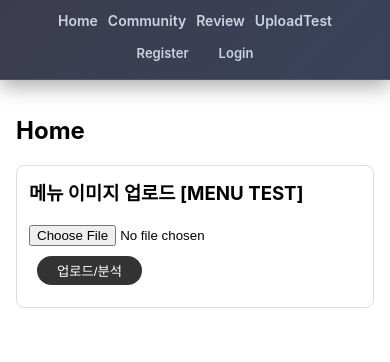
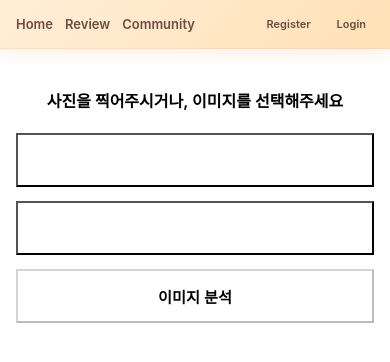
Before and after one commit to Honey-plants/project_Practice, a React (Create React App) app in the folder frontend/: page / in a window 390 px wide. Shown: the top 362 px of the page. Built offline with nearby package versions, Linux system fonts and the light colour scheme; no server answers.

Commit message:
continu update

```diff
--- a/frontend/src/App.js
+++ b/frontend/src/App.js
@@ -43,7 +43,7 @@ export default function App() {
           <Route path="/register" element={<Register />} />
 
           {/* 커뮤니티 - 목록/상세 공개 */}
-          <Route path="/community" element={<CommunityList />} />
+          <Route path="/community" element={<Community />} />
           <Route path="/community/:id" element={<CommunityDetail />} />
 
           {/* 리뷰 - 목록/상세 공개 */}
--- a/frontend/src/components/layout/Header.css
+++ b/frontend/src/components/layout/Header.css
@@ -1,48 +1,61 @@
-/* ===== Global Header ===== */
-.header {
+/* ===== Header Wrapper ===== */
+.header-wrapper {
+  width: 100%;
+  display: flex;
+  justify-content: center;
   position: sticky;
   top: 0;
   z-index: 1000;
+  background: #f5f5f5; /* 바깥쪽 배경 */
+}
+
+/* ===== Global Header ===== */
+.header {
+  /* 모바일 액정 크기로 고정 */
+  max-width: 420px;
+  width: 100%;
 
   display: flex;
   justify-content: space-between;
   align-items: center;
   gap: 16px;
 
-  padding: 14px 24px;
+  padding: 14px 20px;
   box-sizing: border-box;
 
   background: linear-gradient(
     135deg,
-    rgba(26, 26, 46, 0.85) 0%,
-    rgba(22, 33, 62, 0.85) 100%
+    rgba(255, 237, 213, 0.95) 0%,
+    rgba(255, 224, 178, 0.95) 100%
   );
-  backdrop-filter: blur(12px);
+  backdrop-filter: blur(10px);
 
-  border-bottom: 1px solid rgba(255, 255, 255, 0.1);
-  box-shadow: 0 6px 20px rgba(0, 0, 0, 0.35);
-  color: #e0e0e0;
+  border-bottom: 1px solid rgba(237, 187, 153, 0.3);
+  box-shadow: 0 4px 16px rgba(237, 146, 73, 0.15);
+
+  color: #5d4037;
   font-family: -apple-system, BlinkMacSystemFont, 'Segoe UI', Roboto, Oxygen, Ubuntu, sans-serif;
 }
 
 /* ===== Left Navigation ===== */
 .header .nav {
   display: flex;
-  gap: 18px;
+  gap: 16px;
   align-items: center;
 }
 
 .header .nav a {
   font-size: 14px;
   font-weight: 600;
-  color: #cbd5e0;
+  color: #6d4c41;
   text-decoration: none;
   position: relative;
   transition: color 0.2s ease;
+  white-space: nowrap;
 }
 
 .header .nav a:hover {
-  color: #ffffff;
+  color: #d84315;
 }
 
 /* underline hover effect */
@@ -53,7 +66,7 @@
   bottom: -6px;
   width: 0%;
   height: 2px;
-  background: linear-gradient(135deg, #667eea 0%, #764ba2 100%);
+  background: linear-gradient(135deg, #ff8a65 0%, #ef6c00 100%);
   transition: width 0.25s ease;
 }
 
@@ -64,69 +77,101 @@
 /* ===== Right Auth Area ===== */
 .header .auth {
   display: flex;
-  gap: 14px;
+  gap: 12px;
   align-items: center;
 }
 
 .header .auth a {
-  font-size: 13px;
+  font-size: 12px;
   font-weight: 600;
-  color: #cbd5e0;
+  color: #6d4c41;
   text-decoration: none;
   padding: 6px 10px;
-  border-radius: 6px;
+  border-radius: 8px;
   transition: all 0.2s ease;
+  white-space: nowrap;
 }
 
 .header .auth a:hover {
-  color: #fff;
-  background-color: rgba(255, 255, 255, 0.08);
+  color: #d84315;
+  background-color: rgba(255, 138, 101, 0.15);
 }
 
-/* nickname / email */
-.header .me {
+/* nickname 링크 스타일 */
+.header .auth .me-link {
   font-size: 13px;
   font-weight: 700;
-  color: #fff;
-  padding: 6px 10px;
-  border-radius: 6px;
-  background-color: rgba(255, 255, 255, 0.08);
+  color: #5d4037;
+  padding: 6px 12px;
+  border-radius: 8px;
+  background-color: rgba(255, 138, 101, 0.2);
+  transition: all 0.2s ease;
+  cursor: pointer;
+  white-space: nowrap;
+  max-width: 100px;
+  overflow: hidden;
+  text-overflow: ellipsis;
+}
+
+.header .auth .me-link:hover {
+  color: #ffffff;
+  background-color: rgba(255, 112, 67, 0.85);
+  transform: translateY(-1px);
+  box-shadow: 0 4px 12px rgba(255, 112, 67, 0.3);
 }
 
 /* ===== Logout Button ===== */
 .header .auth button {
   padding: 6px 14px;
-  font-size: 13px;
+  font-size: 12px;
   font-weight: 600;
   color: #fff;
 
-  background: linear-gradient(135deg, #f093fb 0%, #f5576c 100%);
+  background: linear-gradient(135deg, #ff8a65 0%, #ff6f00 100%);
   border: none;
-  border-radius: 6px;
+  border-radius: 8px;
   cursor: pointer;
 
   transition: all 0.25s ease;
-  box-shadow: 0 3px 10px rgba(245, 87, 108, 0.35);
+  box-shadow: 0 3px 10px rgba(255, 111, 0, 0.3);
+  white-space: nowrap;
 }
 
 .header .auth button:hover {
   transform: translateY(-1px);
-  box-shadow: 0 6px 16px rgba(245, 87, 108, 0.45);
+  box-shadow: 0 6px 16px rgba(255, 111, 0, 0.4);
+  background: linear-gradient(135deg, #ff7043 0%, #ef6c00 100%);
 }
 
 /* ===== Responsive ===== */
-@media (max-width: 768px) {
+@media (max-width: 480px) {
   .header {
-    flex-direction: column;
-    align-items: stretch;
-    gap: 10px;
+    max-width: 100%;
     padding: 12px 16px;
+    gap: 12px;
   }
 
-  .header .nav,
+  .header .nav {
+    gap: 12px;
+  }
+
+  .header .nav a {
+    font-size: 13px;
+  }
+
   .header .auth {
-    justify-content: center;
-    flex-wrap: wrap;
     gap: 10px;
   }
+
+  .header .auth a,
+  .header .auth button {
+    font-size: 11px;
+    padding: 5px 8px;
+  }
+
+  .header .auth .me-link {
+    font-size: 12px;
+    padding: 5px 10px;
+    max-width: 80px;
+  }
 }
--- a/frontend/src/components/layout/Header.jsx
+++ b/frontend/src/components/layout/Header.jsx
@@ -17,6 +17,7 @@ export default function Header() {
   const isAdmin = stateMember.me?.role === "ADMIN";
 
   return (
+    <div className="header-wrapper">
       <div className="header">
         <div className="nav">
           {isAdmin ? (
@@ -26,9 +27,8 @@ export default function Header() {
           ) : (
             <>
               <Link to="/">Home</Link>
+              <Link to="/review">Review</Link>
               <Link to="/community">Community</Link>
-            <Link to="/review">Review</Link>
-            <Link to="/upload/test">UploadTest</Link>
             </>
           )}
         </div>
@@ -37,10 +37,9 @@ export default function Header() {
         <div className="auth">
           {stateAuth.accessToken ? (
             <>
-            <span className="me">
+              <Link to="/member/profile" className="me-link">
                 {stateMember.me?.nickname || stateMember.me?.email || "me"}
-            </span>
-            {!isAdmin && <Link to="/member/profile">Profile</Link>}
+              </Link>
               <button onClick={onLogout}>Logout</button>
             </>
           ) : (
@@ -52,5 +51,6 @@ export default function Header() {
           )}
         </div>
       </div>
+    </div>
   );
 }
--- a/frontend/src/index.css
+++ /dev/null
@@ -1,2 +0,0 @@
-/* Import common global styles */
-@import './styles/common.css';
--- /dev/null
+++ b/frontend/src/pages/Home.css
@@ -0,0 +1,191 @@
+/* ===================================================
+   Home Container
+   =================================================== */
+
+.home-container,
+.home-result-container {
+  max-width: 420px;
+  width: 100%;
+  margin: 0 auto;
+  padding: 24px 20px;
+  box-sizing: border-box;
+
+  background: transparent;
+  min-height: calc(100vh - 80px);
+}
+
+
+/* ===================================================
+   Title Section
+   =================================================== */
+
+.home-title {
+  text-align: center;
+  margin: 28px 0;
+}
+
+.home-title p {
+  font-size: 1.05rem;
+  font-weight: 600;
+  line-height: 1.5;
+  color: var(--color-text-brown);
+}
+
+
+/* ===================================================
+   Image Preview
+   =================================================== */
+
+.home-image-preview {
+  text-align: center;
+  margin-bottom: 24px;
+}
+
+.home-image-preview img {
+  max-width: 100%;
+  max-height: 320px;
+  object-fit: contain;
+
+  border-radius: var(--radius-lg);
+  border: 1px solid var(--color-border);
+  background: var(--color-surface);
+}
+
+
+/* ===================================================
+   Button Container
+   =================================================== */
+
+.home-button-container {
+  display: flex;
+  flex-direction: column;
+  gap: 14px;
+}
+
+
+/* ===================================================
+   Base Button
+   =================================================== */
+
+.home-button {
+  padding: 14px 20px;
+  font-size: 0.95rem;
+  font-weight: 600;
+  border-radius: var(--radius-md);
+
+  background: var(--color-button);
+  color: #fff;
+
+  transition: transform 0.15s ease, opacity 0.15s ease;
+}
+
+.home-button:active {
+  transform: translateY(1px);
+}
+
+.home-button:hover {
+  opacity: 0.9;
+}
+
+
+/* ===================================================
+   Button Variants
+   =================================================== */
+
+/* Camera */
+.home-button-camera {
+  background: var(--color-primary);
+}
+
+/* File */
+.home-button-file {
+  background: var(--color-secondary);
+}
+
+/* Analyze */
+.home-button-analyze {
+  background: var(--color-tertiary);
+}
+
+.home-button-analyze:disabled {
+  background: var(--color-input-border);
+  color: var(--color-placeholder);
+  cursor: not-allowed;
+  opacity: 1;
+}
+
+
+/* ===================================================
+   Reset Button
+   =================================================== */
+
+.home-button-reset {
+  margin-bottom: 16px;
+  padding: 12px 20px;
+
+  font-size: 0.9rem;
+  font-weight: 600;
+
+  border-radius: var(--radius-sm);
+  border: 1px solid var(--color-border);
+
+  background: transparent;
+  color: var(--color-text-brown);
+
+  transition: background 0.15s ease;
+}
+
+.home-button-reset:hover {
+  background: var(--color-box);
+}
+
+
+/* ===================================================
+   Message Box
+   =================================================== */
+
+.home-message {
+  margin-top: 20px;
+  padding: 12px 16px;
+
+  text-align: center;
+  font-size: 0.85rem;
+  font-weight: 500;
+
+  border-radius: var(--radius-sm);
+  border: 1px solid var(--color-border);
+}
+
+.home-message-success {
+  color: #4f7d4f;
+  background: transparent;
+}
+
+.home-message-error {
+  color: #b24a4a;
+  background: transparent;
+}
+
+
+/* ===================================================
+   Mobile Refinement
+   =================================================== */
+
+@media (max-width: 480px) {
+  .home-container,
+  .home-result-container {
+    padding: 20px 16px;
+  }
+
+  .home-title {
+    margin: 20px 0;
+  }
+
+  .home-title p {
+    font-size: 1rem;
+  }
+
+  .home-image-preview img {
+    max-height: 280px;
+  }
+}
--- a/frontend/src/pages/Home.jsx
+++ b/frontend/src/pages/Home.jsx
@@ -1,12 +1,138 @@
-import React from "react";
-import MenuUpload from "../components/menu/MenuUpload";
-
+import React, { useState, useRef } from "react";
+import { MenuAPI } from "../api/menuApi";
+import ResultPage from "./menuscan/ResultPage";
+import "./Home.css";
 
 export default function Home() {
+  const [selectedImage, setSelectedImage] = useState(null);
+  const [imagePreview, setImagePreview] = useState(null);
+  const [result, setResult] = useState(null);
+  const [loading, setLoading] = useState(false);
+  const [message, setMessage] = useState("");
+  const fileInputRef = useRef(null);
+
+  const handleImageSelect = (e) => {
+    const file = e.target.files?.[0];
+    if (file) {
+      setSelectedImage(file);
+      setImagePreview(URL.createObjectURL(file));
+      setMessage("");
+    }
+  };
+
+  const handleCameraClick = () => {
+    // 카메라 기능은 모바일에서 input[type=file] capture 속성 사용
+    if (fileInputRef.current) {
+      fileInputRef.current.setAttribute("capture", "environment");
+      fileInputRef.current.click();
+    }
+  };
+
+  const handleFileSelectClick = () => {
+    if (fileInputRef.current) {
+      fileInputRef.current.removeAttribute("capture");
+      fileInputRef.current.click();
+    }
+  };
+
+  const handleAnalyze = async () => {
+    if (!selectedImage) {
+      setMessage("이미지를 먼저 선택해주세요.");
+      return;
+    }
+
+    setLoading(true);
+    setMessage("");
+
+    try {
+      const response = await MenuAPI.uploadMenu(selectedImage);
+      setResult(response);
+      setMessage("분석 완료!");
+    } catch (error) {
+      setMessage(`분석 실패: ${error?.response?.data?.detail || error?.message || "알 수 없는 오류"}`);
+    } finally {
+      setLoading(false);
+    }
+  };
+
+  const handleReset = () => {
+    setSelectedImage(null);
+    setImagePreview(null);
+    setResult(null);
+    setMessage("");
+    if (fileInputRef.current) {
+      fileInputRef.current.value = "";
+    }
+  };
+
+  if (result) {
+    return (
+      <div className="home-result-container">
+        <button
+          onClick={handleReset}
+          className="home-button-reset"
+        >
+          다시 분석하기
+        </button>
+        <ResultPage result={result?.data ?? result} />
+      </div>
+    );
+  }
+
   return (
-    <div style={{ padding: 16 }}>
-      <h2>Home</h2>
-      <MenuUpload />
+    <div className="home-container">
+      <div className="home-title">
+        <p>
+          사진을 찍어주시거나, 이미지를 선택해주세요
+        </p>
+      </div>
+
+      <input
+        ref={fileInputRef}
+        type="file"
+        accept="image/*"
+        onChange={handleImageSelect}
+        style={{ display: "none" }}
+      />
+
+      {imagePreview && (
+        <div className="home-image-preview">
+          <img
+            src={imagePreview}
+            alt="선택된 이미지"
+          />
+        </div>
+      )}
+
+      <div className="home-button-container">
+        <button
+          onClick={handleCameraClick}
+          className="home-button home-button-camera"
+        >
+          사진 찍기
+        </button>
+
+        <button
+          onClick={handleFileSelectClick}
+          className="home-button home-button-file"
+        >
+          이미지 선택하기
+        </button>
+
+        <button
+          onClick={handleAnalyze}
+          disabled={loading || !selectedImage}
+          className="home-button home-button-analyze"
+        >
+          {loading ? "분석 중..." : "이미지 분석"}
+        </button>
+      </div>
+
+      {message && (
+        <div className={`home-message ${message.includes("실패") ? "home-message-error" : "home-message-success"}`}>
+          {message}
+        </div>
+      )}
     </div>
   );
 }
--- a/frontend/src/styles/Community.css
+++ b/frontend/src/styles/Community.module.css
@@ -1,9 +1,3 @@
-body{
-    width: 100%;
-    height: 100%;
-    background-color: #fff;
-}
-
 .container{
     margin: 0 auto;
     padding: 30px;
@@ -104,13 +98,14 @@ body{
     text-align: right;
 }
 
-button{
+.button{
     margin: 10px 0;
     border: none;
     background: #333;
     color: #fff;
     padding: 5px 20px;
     border-radius: 30px;
+    cursor: pointer;
 }
 
 .notice{
```
Also changed, not shown: frontend/src/pages/community/Community.jsx (+7 -7 lines), frontend/src/pages/member/Profile.module.css (+27 -14 lines), frontend/src/styles/Community_profile.css (deleted, +0 -46 lines). Lines whose indentation alone changed are shown as unchanged.
